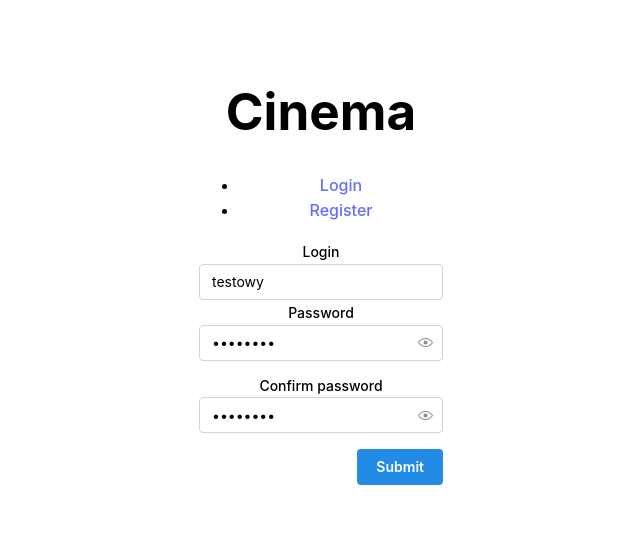
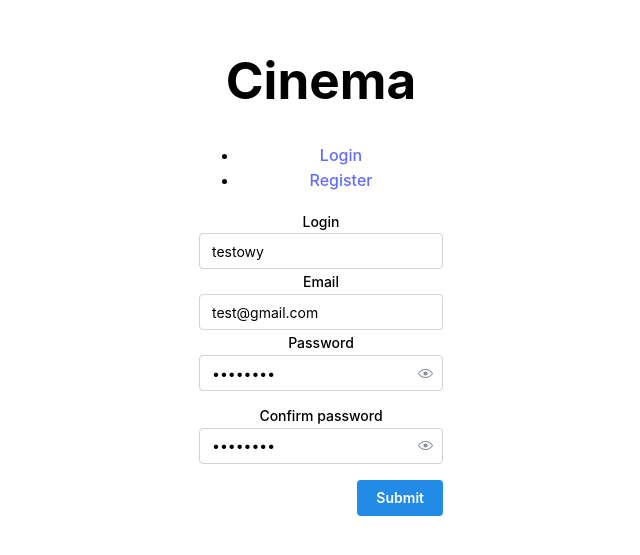
Before and after one commit to pawelkozera/Cinema-Application-Frontend, a React (Vite) app: page /register in a window 1280 px wide. Shown: the part 133-688 px from the top of the page, without its empty margins (319-959 px from the left). Built offline with nearby package versions, Linux system fonts and the light colour scheme.

Commit message:
Added email field and simple regex validation

```diff
--- a/src/routes/Register.jsx
+++ b/src/routes/Register.jsx
@@ -6,6 +6,7 @@ function Register() {
     const form = useForm({
         initialValues: {
             login: 'testowy',
+            email: 'test@gmail.com',
             password: 'zaq1@WSX',
             confirmPassword: 'zaq1@WSX',
         },
@@ -13,6 +14,11 @@ function Register() {
         validate: {
             login: (value) => {
                 return value.length <= 5 ? "Login must be at least 6 characters long" : null;
+            },
+            email: (value) => {
+                const emailRegex = /^[^\s@]+@[^\s@]+\.[^\s@]+$/;
+
+                return emailRegex.test(value) ? null : "Invalid email address";
             },
             password: (value) => {
                 if (!value || value.length < 8) {
@@ -70,6 +76,12 @@ function Register() {
           {...form.getInputProps('login')}
         />
 
+        <TextInput
+          label="Email"
+          placeholder='Email'
+          {...form.getInputProps('email')}
+        />
+
         <PasswordInput
             label="Password"
             placeholder="Password"
```
